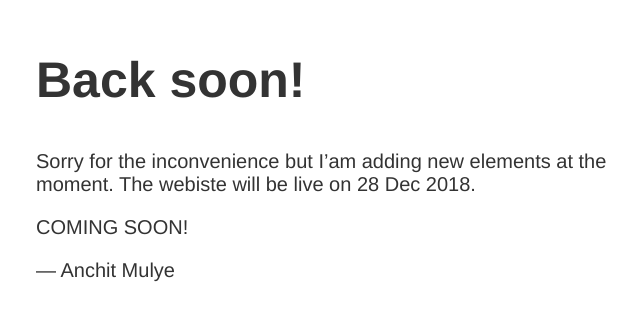
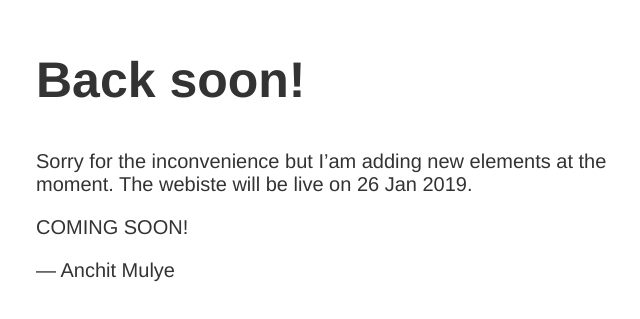
Before and after one commit to anchitmulye/portfolio, a plain HTML site: page project/datascience/index.html in a window 1280 px wide. Shown: the part 149-468 px from the top of the page, 279-919 px from the left. Drawn offline with Linux system fonts and the light colour scheme.

Commit message:
Update index.html

```diff
--- a/project/datascience/index.html
+++ b/project/datascience/index.html
@@ -12,7 +12,7 @@
 <article>
     <h1>Back soon!</h1>
     <div>
-        <p>Sorry for the inconvenience but I&rsquo;am adding new elements at the moment. The webiste will be live on 28 Dec 2018. </p>
+        <p>Sorry for the inconvenience but I&rsquo;am adding new elements at the moment. The webiste will be live on 26 Jan 2019. </p>
         <p>COMING SOON!
         </p>
         <p>&mdash; Anchit Mulye</p>
```
